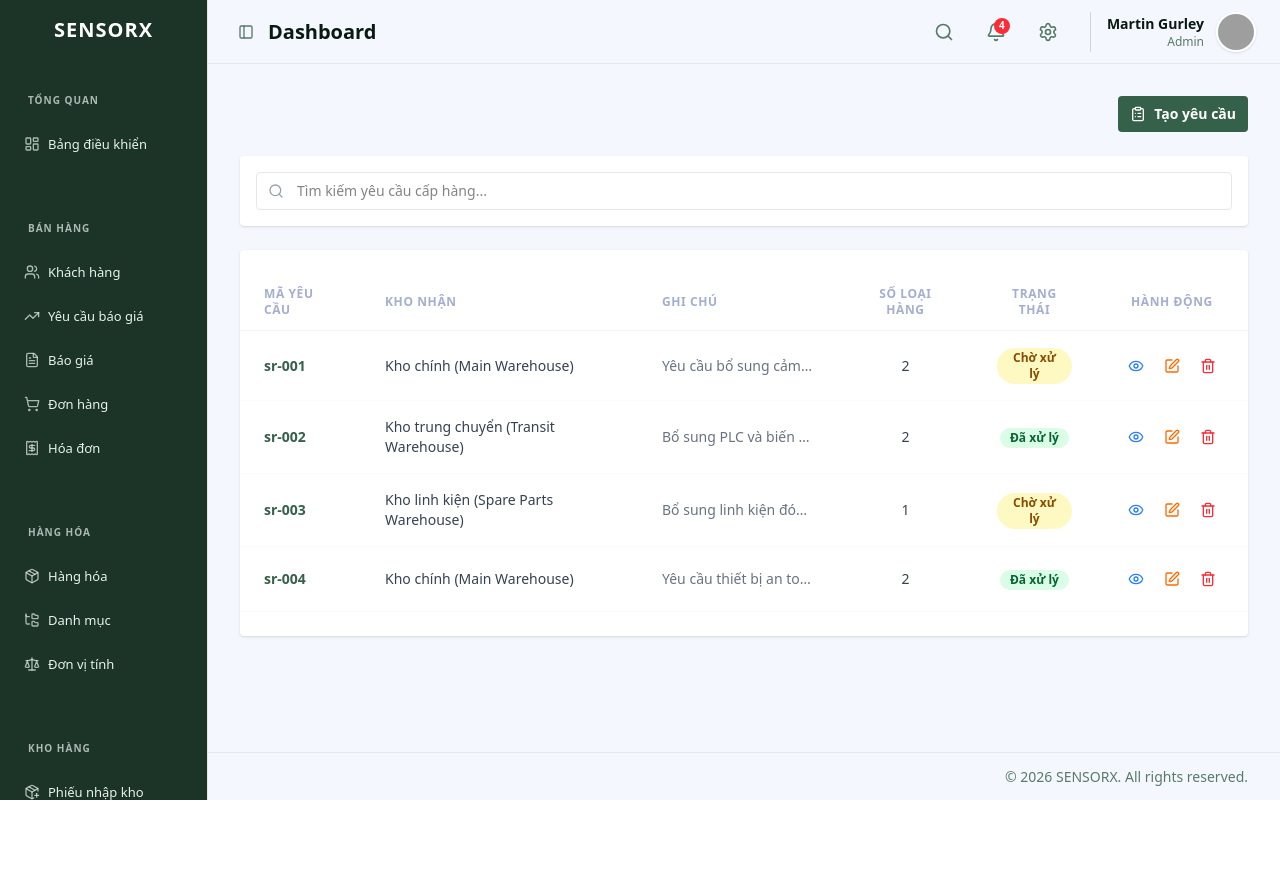
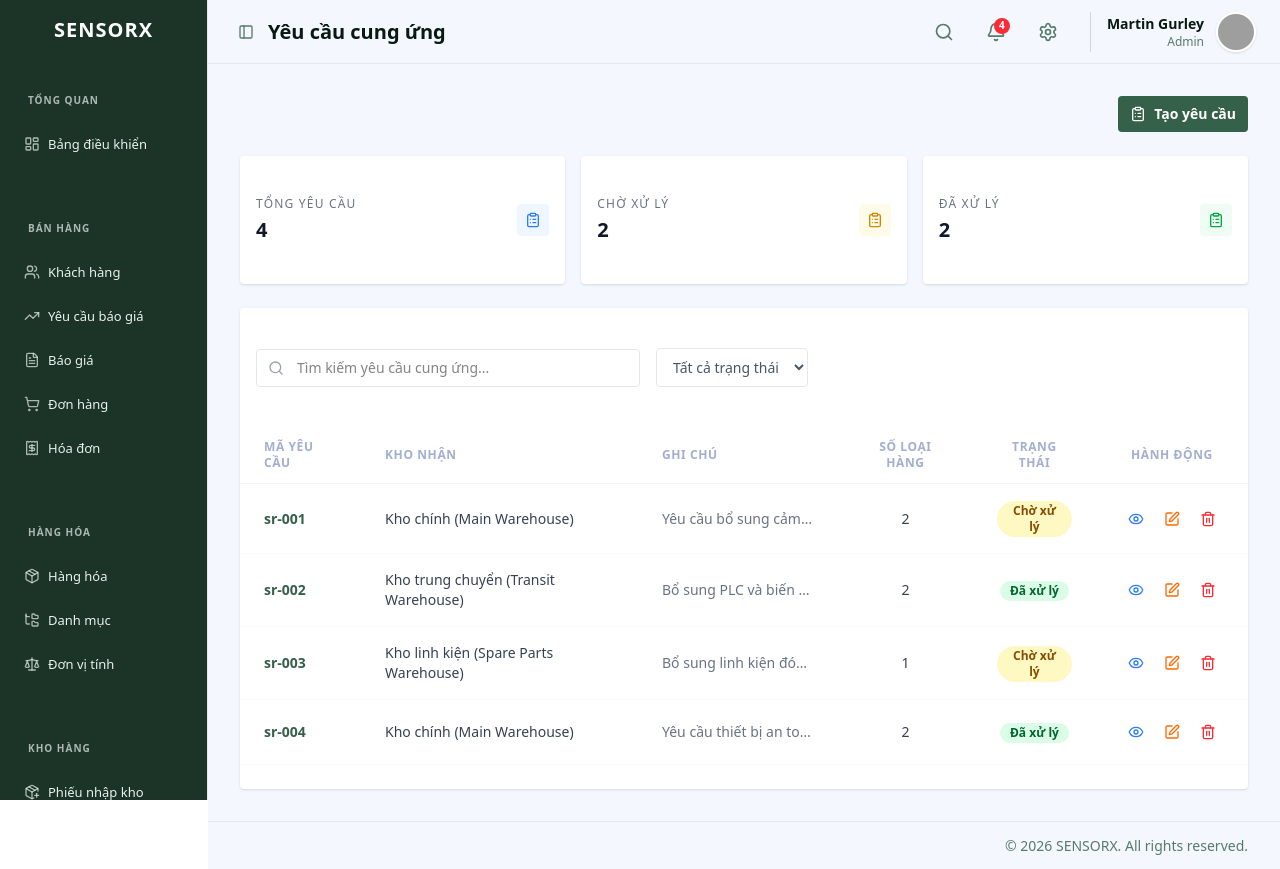
Before and after one commit to SensorX-labs/sensorx-fe, a Next.js app: page /warehouse/supply-requests in a window 1280 px wide. Before the commit the page ends 800 px from the top, so only its background shows below. Built offline with nearby package versions, Linux system fonts and the light colour scheme; no server answers; grey boxes are pictures that could not be loaded.

Commit message:
feat : thêm summary cho trang danh sách yêu cầu cung ứng và lệnh điều chuyển

```diff
--- a/src/features/supplychain/supplyrequest/components/supply-request-list.tsx
+++ b/src/features/supplychain/supplyrequest/components/supply-request-list.tsx
@@ -17,11 +17,14 @@ import { MOCK_WAREHOUSES } from '../../warehouse/mocks/warehouse-mocks';
 
 export function SupplyRequestList() {
   const [searchTerm, setSearchTerm] = useState('');
+  const [statusFilter, setStatusFilter] = useState<string>('ALL');
 
-  const filteredRequests = MOCK_SUPPLY_REQUESTS.filter(req =>
-    req.id?.toLowerCase().includes(searchTerm.toLowerCase()) ||
-    req.note?.toLowerCase().includes(searchTerm.toLowerCase())
-  );
+  const filteredRequests = MOCK_SUPPLY_REQUESTS.filter(req => {
+    const matchesSearch = req.id?.toLowerCase().includes(searchTerm.toLowerCase()) ||
+                          req.note?.toLowerCase().includes(searchTerm.toLowerCase());
+    const matchesStatus = statusFilter === 'ALL' || req.status === statusFilter;
+    return matchesSearch && matchesStatus;
+  });
 
   const getWarehouseName = (warehouseId: string) => {
     const warehouse = MOCK_WAREHOUSES.find(w => w.id === warehouseId);
@@ -40,6 +43,10 @@ export function SupplyRequestList() {
     console.log('View supply request details:', id);
   };
 
+  const totalRequests = MOCK_SUPPLY_REQUESTS.length;
+  const pendingRequests = MOCK_SUPPLY_REQUESTS.filter(r => r.status === SupplyRequestStatus.PENDING).length;
+  const completedRequests = MOCK_SUPPLY_REQUESTS.filter(r => r.status === SupplyRequestStatus.COMPLETED).length;
+
   return (
     <div className="space-y-6">
       <div className="flex items-center justify-end gap-4">
@@ -49,20 +56,80 @@ export function SupplyRequestList() {
         </Button>
       </div>
 
-      <div className="flex items-center gap-4 bg-white p-4 rounded shadow-sm">
-        <div className="relative flex-1">
+      <div className="grid grid-cols-1 md:grid-cols-3 gap-4">
+        <Card className="border-none shadow-sm rounded bg-white">
+          <CardContent className="p-4">
+            <div className="flex items-center justify-between space-x-2">
+              <div>
+                <p className="text-xs font-medium text-gray-500 uppercase tracking-widest">Tổng yêu cầu</p>
+                <div className="mt-1 flex items-baseline gap-2">
+                  <span className="text-xl font-bold text-gray-900">{totalRequests}</span>
+                </div>
+              </div>
+              <div className="w-8 h-8 rounded bg-blue-50 flex items-center justify-center">
+                <ClipboardList className="w-4 h-4 text-blue-500" />
+              </div>
+            </div>
+          </CardContent>
+        </Card>
+
+        <Card className="border-none shadow-sm rounded bg-white">
+          <CardContent className="p-4">
+            <div className="flex items-center justify-between space-x-2">
+              <div>
+                <p className="text-xs font-medium text-gray-500 uppercase tracking-widest">Chờ xử lý</p>
+                <div className="mt-1 flex items-baseline gap-2">
+                  <span className="text-xl font-bold text-gray-900">{pendingRequests}</span>
+                </div>
+              </div>
+              <div className="w-8 h-8 rounded bg-yellow-50 flex items-center justify-center">
+                <ClipboardList className="w-4 h-4 text-yellow-600" />
+              </div>
+            </div>
+          </CardContent>
+        </Card>
+
+        <Card className="border-none shadow-sm rounded bg-white">
+          <CardContent className="p-4">
+            <div className="flex items-center justify-between space-x-2">
+              <div>
+                <p className="text-xs font-medium text-gray-500 uppercase tracking-widest">Đã xử lý</p>
+                <div className="mt-1 flex items-baseline gap-2">
+                  <span className="text-xl font-bold text-gray-900">{completedRequests}</span>
+                </div>
+              </div>
+              <div className="w-8 h-8 rounded bg-green-50 flex items-center justify-center">
+                <ClipboardList className="w-4 h-4 text-green-600" />
+              </div>
+            </div>
+          </CardContent>
+        </Card>
+      </div>
+
+      <Card className="border-none shadow-sm bg-white rounded overflow-hidden">
+        <div className="flex flex-col sm:flex-row items-center gap-4 bg-white p-4">
+          <div className="relative flex-1 w-full sm:max-w-sm">
             <Search className="absolute left-3 top-1/2 -translate-y-1/2 w-4 h-4 text-gray-400" />
             <input
               type="text"
-            placeholder="Tìm kiếm yêu cầu cấp hàng..."
+              placeholder="Tìm kiếm yêu cầu cung ứng..."
               className="w-full pl-10 pr-4 py-2 border border-gray-200 rounded focus:outline-none focus:ring-2 focus:ring-blue-500/20 text-sm"
               value={searchTerm}
               onChange={(e) => setSearchTerm(e.target.value)}
             />
           </div>
+          <div className="w-full sm:w-auto">
+            <select
+              className="w-full py-2 px-3 border border-gray-200 rounded focus:outline-none focus:ring-2 focus:ring-blue-500/20 text-sm bg-white text-gray-600"
+              value={statusFilter}
+              onChange={(e) => setStatusFilter(e.target.value)}
+            >
+              <option value="ALL">Tất cả trạng thái</option>
+              <option value={SupplyRequestStatus.PENDING}>Chờ xử lý</option>
+              <option value={SupplyRequestStatus.COMPLETED}>Đã xử lý</option>
+            </select>
           </div>
-
-      <Card className="border-none shadow-sm bg-white rounded">
+        </div>
         <CardContent className="p-0">
           <table className="w-full text-sm">
             <thead>
--- a/src/features/supplychain/transferorder/components/admin/transfer-order-list.tsx
+++ b/src/features/supplychain/transferorder/components/admin/transfer-order-list.tsx
@@ -17,11 +17,14 @@ import { MOCK_WAREHOUSES } from '../../../warehouse/mocks/warehouse-mocks';
 
 export function TransferOrderList() {
   const [searchTerm, setSearchTerm] = useState('');
+  const [statusFilter, setStatusFilter] = useState<string>('ALL');
 
-  const filteredOrders = MOCK_TRANSFER_ORDERS.filter(order =>
-    order.code?.toLowerCase().includes(searchTerm.toLowerCase()) ||
-    order.note?.toLowerCase().includes(searchTerm.toLowerCase())
-  );
+  const filteredOrders = MOCK_TRANSFER_ORDERS.filter(order => {
+    const matchesSearch = order.code?.toLowerCase().includes(searchTerm.toLowerCase()) ||
+                          order.note?.toLowerCase().includes(searchTerm.toLowerCase());
+    const matchesStatus = statusFilter === 'ALL' || order.status === statusFilter;
+    return matchesSearch && matchesStatus;
+  });
 
   const getWarehouseName = (warehouseId: string) => {
     const warehouse = MOCK_WAREHOUSES.find(w => w.id === warehouseId);
@@ -40,6 +43,10 @@ export function TransferOrderList() {
     console.log('View transfer order details:', id);
   };
 
+  const totalOrders = MOCK_TRANSFER_ORDERS.length;
+  const processingOrders = MOCK_TRANSFER_ORDERS.filter(o => o.status === TransferOrderStatus.PROCESSING).length;
+  const completedOrders = MOCK_TRANSFER_ORDERS.filter(o => o.status === TransferOrderStatus.COMPLETED).length;
+
   return (
     <div className="space-y-6">
       <div className="flex items-center justify-end gap-4">
@@ -49,8 +56,59 @@ export function TransferOrderList() {
         </Button>
       </div>
 
-      <div className="flex items-center gap-4 bg-white p-4 rounded shadow-sm">
-        <div className="relative flex-1">
+      <div className="grid grid-cols-1 md:grid-cols-3 gap-4">
+        <Card className="border-none shadow-sm rounded bg-white">
+          <CardContent className="p-4">
+            <div className="flex items-center justify-between space-x-2">
+              <div>
+                <p className="text-xs font-medium text-gray-500 uppercase tracking-widest">Tổng phiếu</p>
+                <div className="mt-1 flex items-baseline gap-2">
+                  <span className="text-xl font-bold text-gray-900">{totalOrders}</span>
+                </div>
+              </div>
+              <div className="w-8 h-8 rounded bg-blue-50 flex items-center justify-center">
+                <ArrowRightLeft className="w-4 h-4 text-blue-500" />
+              </div>
+            </div>
+          </CardContent>
+        </Card>
+
+        <Card className="border-none shadow-sm rounded bg-white">
+          <CardContent className="p-4">
+            <div className="flex items-center justify-between space-x-2">
+              <div>
+                <p className="text-xs font-medium text-gray-500 uppercase tracking-widest">Đang xử lý</p>
+                <div className="mt-1 flex items-baseline gap-2">
+                  <span className="text-xl font-bold text-gray-900">{processingOrders}</span>
+                </div>
+              </div>
+              <div className="w-8 h-8 rounded bg-yellow-50 flex items-center justify-center">
+                <ArrowRightLeft className="w-4 h-4 text-yellow-600" />
+              </div>
+            </div>
+          </CardContent>
+        </Card>
+
+        <Card className="border-none shadow-sm rounded bg-white">
+          <CardContent className="p-4">
+            <div className="flex items-center justify-between space-x-2">
+              <div>
+                <p className="text-xs font-medium text-gray-500 uppercase tracking-widest">Đã xử lý</p>
+                <div className="mt-1 flex items-baseline gap-2">
+                  <span className="text-xl font-bold text-gray-900">{completedOrders}</span>
+                </div>
+              </div>
+              <div className="w-8 h-8 rounded bg-green-50 flex items-center justify-center">
+                <ArrowRightLeft className="w-4 h-4 text-green-600" />
+              </div>
+            </div>
+          </CardContent>
+        </Card>
+      </div>
+
+      <Card className="border-none shadow-sm bg-white rounded overflow-hidden">
+        <div className="flex flex-col sm:flex-row items-center gap-4 bg-white p-4">
+          <div className="relative flex-1 w-full sm:max-w-sm">
             <Search className="absolute left-3 top-1/2 -translate-y-1/2 w-4 h-4 text-gray-400" />
             <input
               type="text"
@@ -60,9 +118,18 @@ export function TransferOrderList() {
               onChange={(e) => setSearchTerm(e.target.value)}
             />
           </div>
+          <div className="w-full sm:w-auto">
+            <select
+              className="w-full py-2 px-3 border border-gray-200 rounded focus:outline-none focus:ring-2 focus:ring-blue-500/20 text-sm bg-white text-gray-600"
+              value={statusFilter}
+              onChange={(e) => setStatusFilter(e.target.value)}
+            >
+              <option value="ALL">Tất cả trạng thái</option>
+              <option value={TransferOrderStatus.PROCESSING}>Đang xử lý</option>
+              <option value={TransferOrderStatus.COMPLETED}>Đã xử lý</option>
+            </select>
           </div>
-
-      <Card className="border-none shadow-sm bg-white rounded">
+        </div>
         <CardContent className="p-0">
           <table className="w-full text-sm">
             <thead>
--- a/src/features/supplychain/warehouse/components/warehouse-list.tsx
+++ b/src/features/supplychain/warehouse/components/warehouse-list.tsx
@@ -37,7 +37,8 @@ export function WarehouseList() {
         </Button>
       </div>
 
-      <div className="flex items-center gap-4 bg-white p-4 rounded shadow-sm">
+      <Card className="border-none shadow-sm bg-white rounded overflow-hidden">
+        <div className="flex items-center gap-4 bg-white p-4">
           <div className="relative flex-1">
             <Search className="absolute left-3 top-1/2 -translate-y-1/2 w-4 h-4 text-gray-400" />
             <input
@@ -49,8 +50,6 @@ export function WarehouseList() {
             />
           </div>
         </div>
-
-      <Card className="border-none shadow-sm bg-white rounded">
         <CardContent className="p-0">
           <table className="w-full text-sm">
             <thead>
--- a/src/layouts/admin/admin-sidebar.tsx
+++ b/src/layouts/admin/admin-sidebar.tsx
@@ -147,14 +147,19 @@ const sidebarSections: {
         name: 'Phiếu soạn kho',
         icon: FileEdit,
         href: '/warehouse/picking-note',
-      },
+      }
+    ],
+  },
+  {
+    title: 'CHUỖI CUNG ỨNG',
+    items: [
       {
         name: 'Danh sách kho',
         icon: Layers,
         href: '/warehouse/list',
       },
       {
-        name: 'Yêu cầu cấp hàng',
+        name: 'Yêu cầu cung ứng',
         icon: ClipboardList,
         href: '/warehouse/supply-requests',
       },
--- a/src/shared/hooks/use-active-tab.ts
+++ b/src/shared/hooks/use-active-tab.ts
@@ -17,6 +17,9 @@ const routeMap: Record<string, string> = {
   '/warehouse/stockout': 'Phiếu xuất kho',
   '/warehouse/stock': 'Tồn kho',
   '/warehouse/picking-note': 'Phiếu soạn kho',
+  '/warehouse/list': 'Danh sách kho',
+  '/warehouse/supply-requests': 'Yêu cầu cung ứng',
+  '/warehouse/transfer-orders': 'Phiếu điều chuyển',
   '/users/staff': 'Nhân viên',
   '/settings': 'Cài đặt',
   '/reports/revenue': 'Báo cáo doanh thu',
```
Lines whose indentation alone changed are shown as unchanged.
